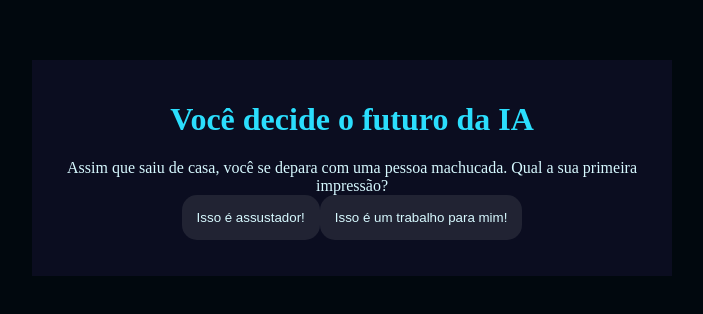
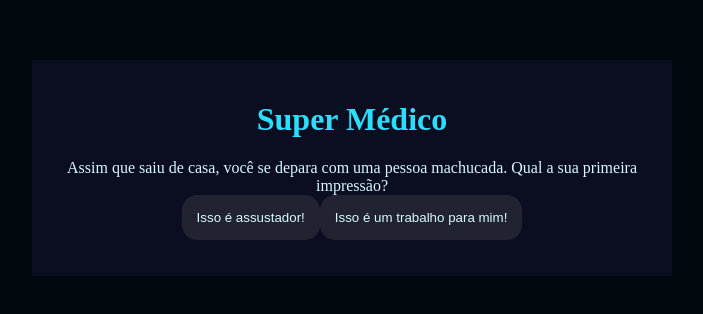
Before and after one commit to Giovani041/alura-buiu2, a plain HTML site: page index.html in a window 1280 px wide. Shown: the part 240-554 px from the top of the page, without its empty margins (288-991 px from the left). Drawn offline with Linux system fonts and the light colour scheme.

Commit message:
Update index.html

```diff
--- a/index.html
+++ b/index.html
@@ -4,11 +4,11 @@
     <meta charset="UTF-8">
     <meta name="viewport" content="width=device-width, initial-scale=1.0">
     <link rel="stylesheet" href="style.css">
-    <title>Você decide o futuro da IA</title>
+    <title>Super Médico</title>
 </head>
 <body>
     <div class="caixa-principal">
-        <h1>Você decide o futuro da IA</h1>
+        <h1>Super Médico</h1>
         <div class="caixa-perguntas"></div>
         <div class="caixa-alternativas"></div>
         <div class="caixa-resultado">
```
